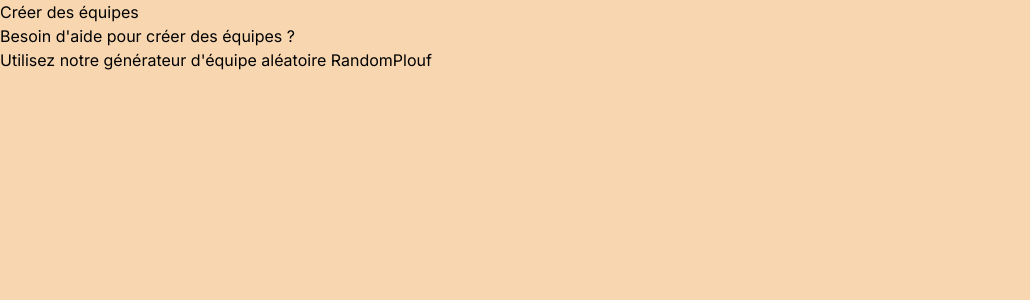
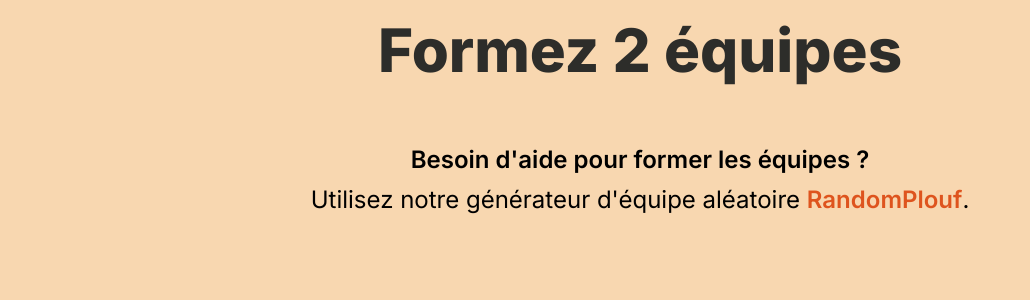
Before and after one commit to Spookywy/time2guess, a Next.js app: page /create-teams in a window 1280 px wide. Shown: the top 300 px of the page, without its empty margins (0-1030 px from the left). Built offline with nearby package versions, Linux system fonts and the light colour scheme.

Commit message:
:lipstick: improve create team page

```diff
--- a/src/app/create-teams/page.tsx
+++ b/src/app/create-teams/page.tsx
@@ -1,12 +1,25 @@
 export default function CreateTeams() {
   return (
-    <main>
-      <h1>Créer des équipes</h1>
-      <p>Besoin d&apos;aide pour créer des équipes ?</p>
-      <p>
-        Utilisez notre générateur d&apos;équipe aléatoire{" "}
-        <a href="https://random-plouf.vercel.app/fr?lang=fr">RandomPlouf</a>
-      </p>
+    <main className="flex h-full flex-col items-center px-1 pt-5">
+      <h1 className="text-center text-6xl font-extrabold text-jet">
+        Formez 2 équipes
+      </h1>
+      <div className="mt-16 flex flex-col items-center text-center text-2xl">
+        <p className="font-semibold">
+          Besoin d&apos;aide pour former les équipes ?
+        </p>
+        <p className="mt-2">
+          Utilisez notre générateur d&apos;équipe aléatoire{" "}
+          <a
+            className="font-semibold text-dark-orange"
+            href="https://random-plouf.vercel.app/fr?lang=fr"
+            target="_blank"
+          >
+            RandomPlouf
+          </a>
+          .
+        </p>
+      </div>
     </main>
   );
 }
--- a/src/components/about.tsx
+++ b/src/components/about.tsx
@@ -4,9 +4,9 @@ import { FontAwesomeIcon } from "@fortawesome/react-fontawesome";
 
 export default function About() {
   return (
-    <div className="text-center text-3xl text-jet">
+    <div className="text-center text-jet">
       <h1 className="text-center text-6xl font-extrabold">À propos</h1>
-      <div className="mt-16">
+      <div className="mt-16 text-2xl">
         <p className="mb-10">
           Made with
           <FontAwesomeIcon
--- a/src/components/navigationBar/navigationBarButton.tsx
+++ b/src/components/navigationBar/navigationBarButton.tsx
@@ -16,7 +16,7 @@ export default function NavigationBarButton({
 }: NavigationBarButtonProps) {
   return (
     <button
-      className={`flex w-28 scale-110 flex-col items-center rounded-full py-2 text-dark-orange sm:w-48 ${
+      className={`flex w-28 scale-110 flex-col items-center rounded-full py-4 text-dark-orange sm:w-48 ${
         isSelected ? "bg-white" : ""
       }`}
       onClick={onClick}
```
